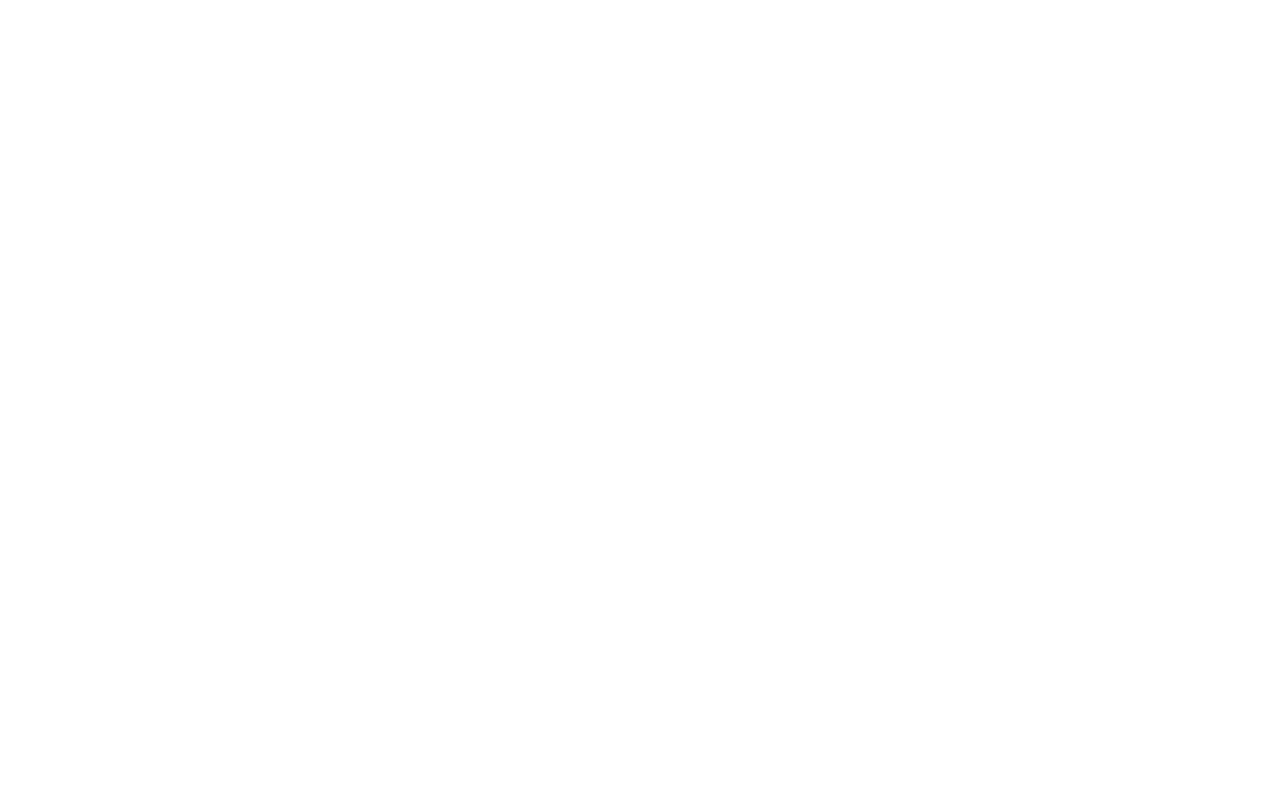
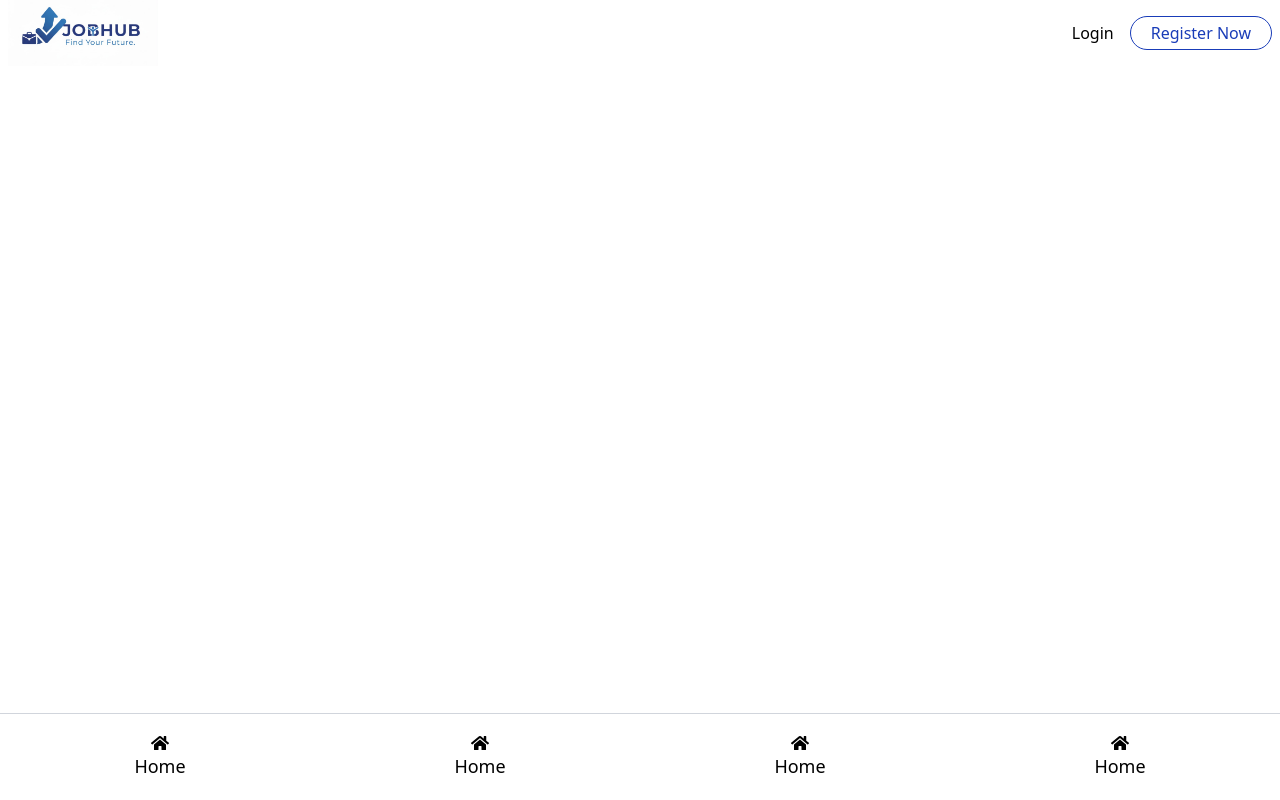
Before and after one commit to KR-ISCOD3/job-react-project-2-5, a React (Vite) app: page / in a window 1280 px wide. Built offline with nearby package versions, Linux system fonts and the light colour scheme.

Commit message:
new-update

```diff
--- a/package.json
+++ b/package.json
@@ -13,6 +13,7 @@
     "@tailwindcss/vite": "^4.1.14",
     "react": "^19.1.1",
     "react-dom": "^19.1.1",
+    "react-icons": "^5.5.0",
     "tailwindcss": "^4.1.14"
   },
   "devDependencies": {
--- a/src/App.jsx
+++ b/src/App.jsx
@@ -1,9 +1,16 @@
-import React from 'react'
+import BottomBar from "./components/BottomBar"
+import Navbar from "./components/Navbar"
 
 function App() {
   return (
     <div>
+      <header>
+        <Navbar/>
+      </header>
 
+      <main className="relative">
+        <BottomBar/>
+      </main>
     </div>
   )
 }
--- /dev/null
+++ b/src/components/BottomBar.jsx
@@ -0,0 +1,36 @@
+import { FaHome } from "react-icons/fa";
+
+function BottomBar() {
+  return (
+    <div className='fixed w-full bottom-0 py-5 border-t border-gray-300'>
+        <ul className="flex justify-around">
+            <a href="" className="text-lg">
+                <li>
+                    <FaHome className="m-auto"/>
+                    <p>Home</p>
+                </li>
+            </a>
+            <a href="" className="text-lg ">
+                <li>
+                    <FaHome className="m-auto"/>
+                    <p>Home</p>
+                </li>
+            </a>
+             <a href="" className="text-lg ">
+                <li>
+                    <FaHome className="m-auto"/>
+                    <p>Home</p>
+                </li>
+            </a>
+             <a href="" className="text-lg ">
+                <li>
+                    <FaHome className="m-auto"/>
+                    <p>Home</p>
+                </li>
+            </a>
+        </ul>
+    </div>
+  )
+}
+
+export default BottomBar
--- /dev/null
+++ b/src/components/Navbar.jsx
@@ -0,0 +1,24 @@
+import React from 'react'
+
+function Navbar() {
+  return (
+    <nav className='w-full'>
+        <div className='flex justify-between items-center px-2'>
+            <div>
+                <img src="./logo.png" alt="" className='w-[150px]' />
+            </div>
+
+            <div>
+                <button className='px-4 py-1 '>
+                    Login
+                </button>
+                <button className='px-5 py-1 rounded-3xl border border-blue-800 text-blue-800 hover:bg-blue-800 hover:text-white transition'>
+                    Register Now
+                </button>
+            </div>
+        </div>
+    </nav>
+  )
+}
+
+export default Navbar
```
Also changed, not shown: public/logo.png (added), 1 other file (tests, documents, lock files or other folders).
